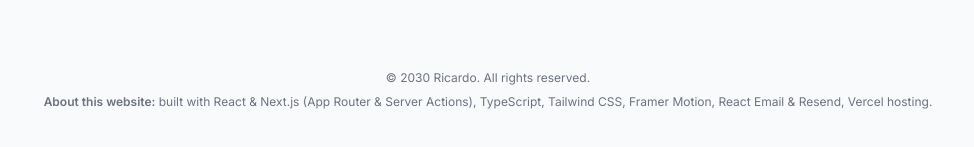
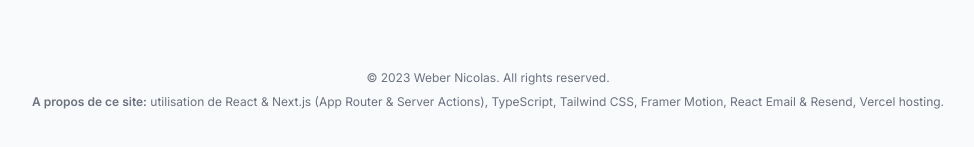
Before and after one commit to LordWeNi/portfolio-nextjs-react, a Next.js app: page / in a window 1280 px wide. Shown: the part 4320-4467 px from the top of the page, without its empty margins (152-1126 px from the left). Built offline with nearby package versions, Linux system fonts and the light colour scheme; no server answers.

Commit message:
footer commit

```diff
--- a/components/footer.tsx
+++ b/components/footer.tsx
@@ -4,10 +4,10 @@ export default function Footer() {
   return (
     <footer className="mb-10 px-4 text-center text-gray-500">
       <small className="mb-2 block text-xs">
-        &copy; 2030 Ricardo. All rights reserved.
+        &copy; 2023 Weber Nicolas. All rights reserved.
       </small>
       <p className="text-xs">
-        <span className="font-semibold">About this website:</span> built with
+        <span className="font-semibold">A propos de ce site:</span> utilisation de
         React & Next.js (App Router & Server Actions), TypeScript, Tailwind CSS,
         Framer Motion, React Email & Resend, Vercel hosting.
       </p>
```
